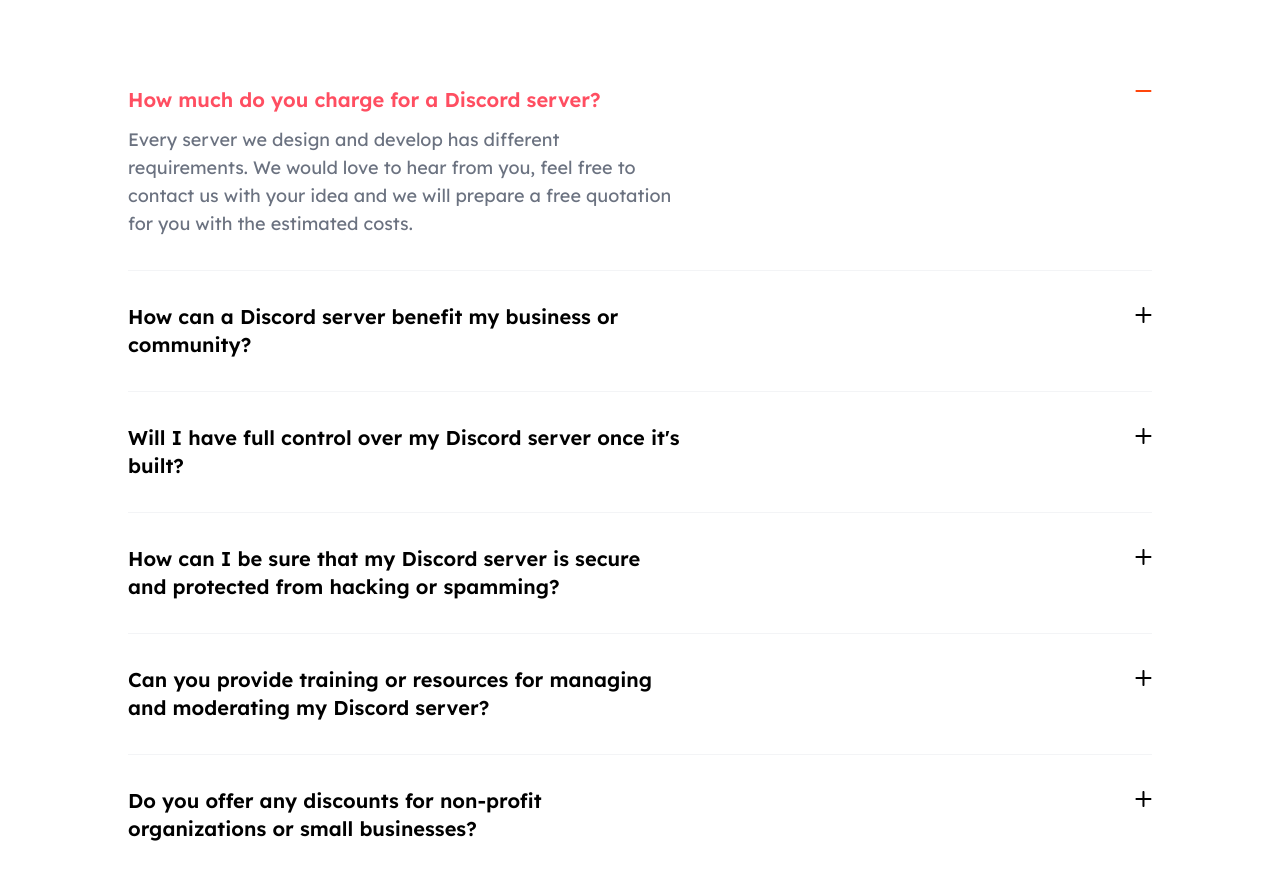
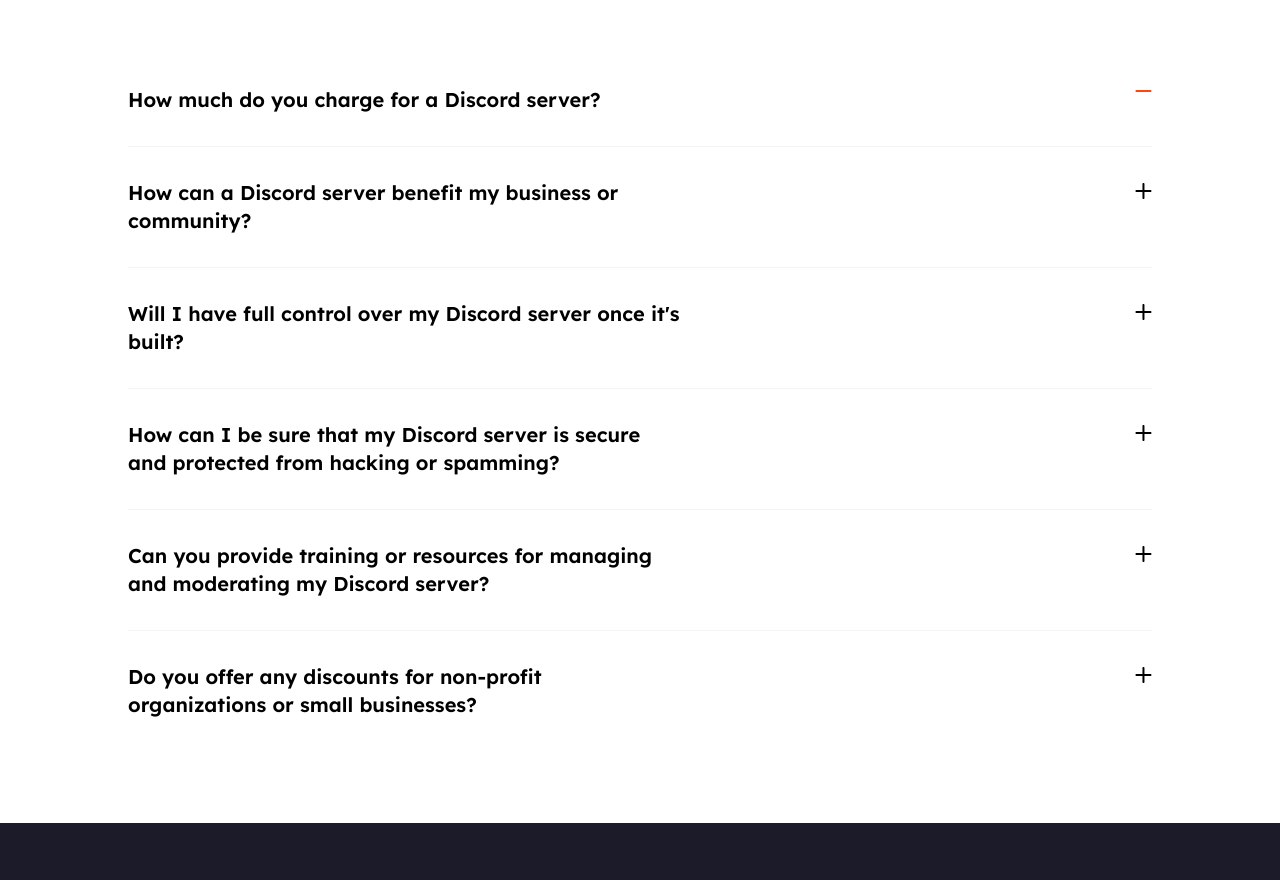
Before and after one commit to Netcord-HQ/Netcord, a plain HTML site: page about.html in a window 1280 px wide. Shown: the part 1758-2638 px from the top of the page. Drawn offline with nearby package versions, Linux system fonts and the light colour scheme.

Commit message:
FAQs, Section Positioning Update

```diff
--- a/about.html
+++ b/about.html
@@ -174,8 +174,8 @@
       <div class="">
         <button class="flex mb-8 pb-8 group w-full items-start justify-between border-b border-gray-100 text-left">
           <div class="max-w-xl pr-5">
-            <h3 class="text-xl font-semibold text-themecolor mb-3">How much do you charge for a Discord server?</h3>
-            <p class="text-lg text-gray-500">Every server we design and develop has different requirements. We would love to hear from you, feel free to contact us with your idea and we will prepare a free quotation for you with the estimated costs.</p>
+            <h3 class="text-xl font-semibold text-black group-hover:text-themecolor">How much do you charge for a Discord server?</h3>
+            <p class="hidden group-hover:block mt-3 text-lg text-gray-500">Every server we design and develop has different requirements. We would love to hear from you, feel free to contact us with your idea and we will prepare a free quotation for you with the estimated costs.</p>
           </div>
           <div class="pt-1">
             <span>
```
